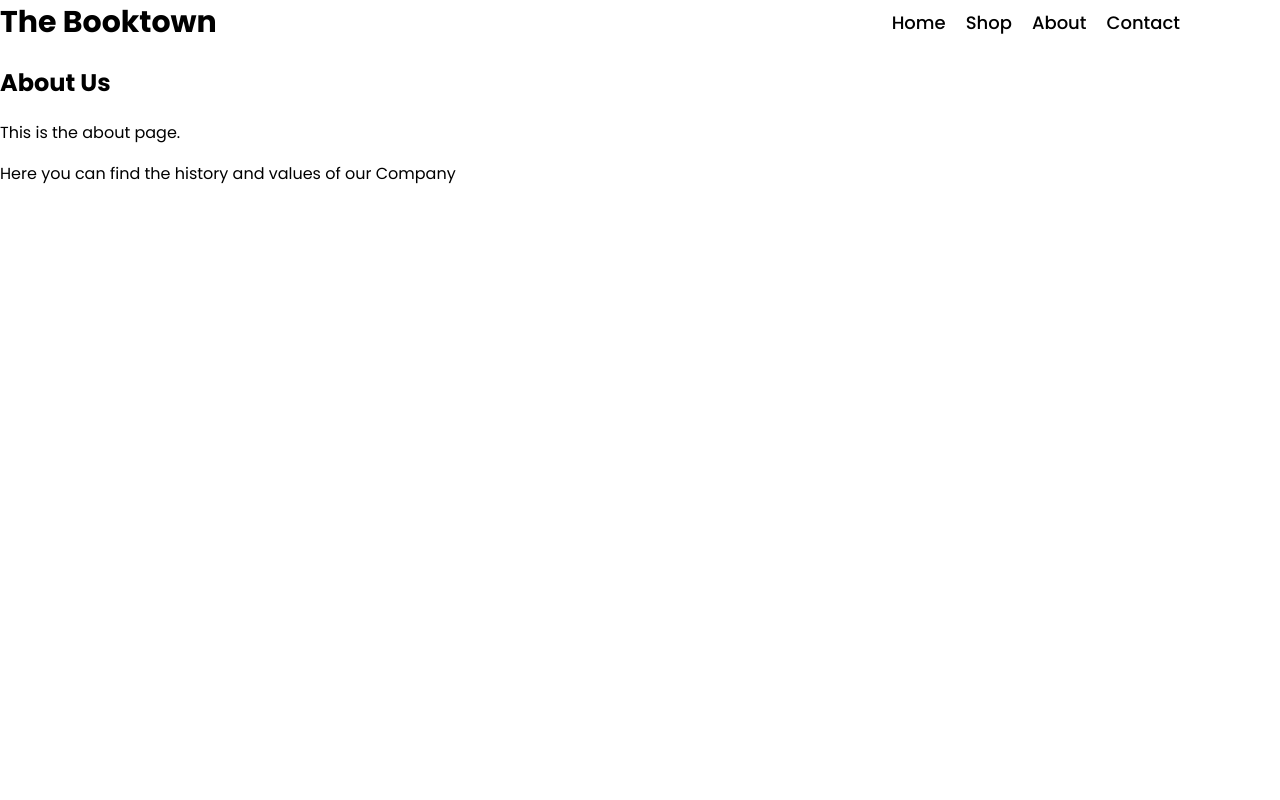
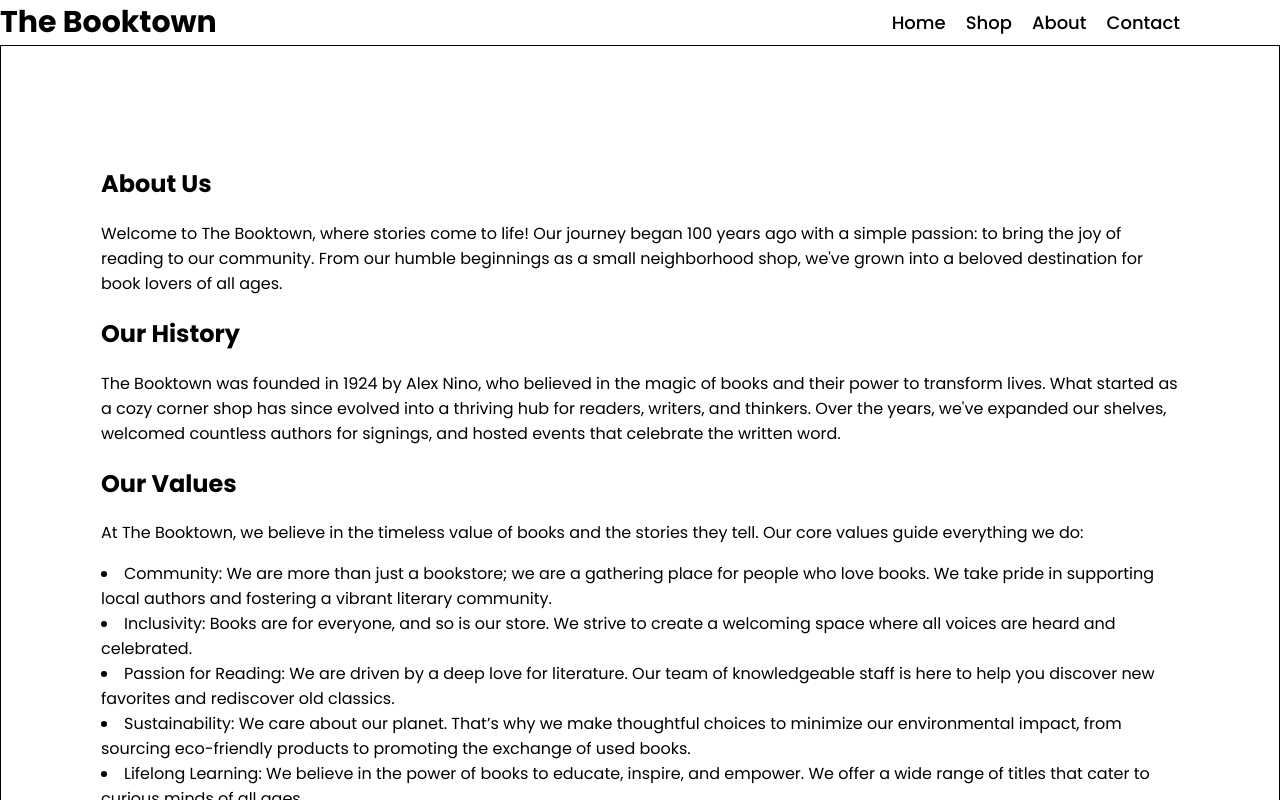
Before and after one commit to AlexxNino/BookStoreWebsite, a React (Create React App) app in the folder book-store-app/: page /about in a window 1280 px wide. Built offline with nearby package versions, Linux system fonts and the light colour scheme.

Commit message:
About page filler text

```diff
--- a/book-store-app/src/AboutPage/About.css
+++ b/book-store-app/src/AboutPage/About.css
@@ -1,4 +1,9 @@
 .about {
     font-family: 'Poppins', sans-serif;
     text-align: left;
+    border: 1px solid black;
+    padding: 20px;
 }
+.text{
+    padding: 80px;
+}
--- a/book-store-app/src/AboutPage/About.js
+++ b/book-store-app/src/AboutPage/About.js
@@ -3,9 +3,22 @@ import './About.css';
 
 function About(){
     return <div className='about'>
+        <div className='text'>
         <h2>About Us</h2>
-        <p>This is the about page. </p>
-        <p>Here you can find the history and values of our Company</p>
+        <p>Welcome to The Booktown, where stories come to life! Our journey began 100 years ago with a simple passion: to bring the joy of reading to our community. From our humble beginnings as a small neighborhood shop, we've grown into a beloved destination for book lovers of all ages.</p>
+        <h2>Our History</h2>
+        <p>The Booktown was founded in 1924 by Alex Nino, who believed in the magic of books and their power to transform lives. What started as a cozy corner shop has since evolved into a thriving hub for readers, writers, and thinkers. Over the years, we've expanded our shelves, welcomed countless authors for signings, and hosted events that celebrate the written word.</p>
+        <h2>Our Values</h2>
+        <p>At The Booktown, we believe in the timeless value of books and the stories they tell. Our core values guide everything we do:</p>
+        <li>Community: We are more than just a bookstore; we are a gathering place for people who love books. We take pride in supporting local authors and fostering a vibrant literary community.</li>
+        <li>Inclusivity: Books are for everyone, and so is our store. We strive to create a welcoming space where all voices are heard and celebrated.</li>
+        <li>Passion for Reading: We are driven by a deep love for literature. Our team of knowledgeable staff is here to help you discover new favorites and rediscover old classics.</li>
+        <li>Sustainability: We care about our planet. That’s why we make thoughtful choices to minimize our environmental impact, from sourcing eco-friendly products to promoting the exchange of used books.</li>
+        <li>Lifelong Learning: We believe in the power of books to educate, inspire, and empower. We offer a wide range of titles that cater to curious minds of all ages.</li>
+        <p>Thank you for being a part of our story. Whether you're here to find your next great read or to simply enjoy the atmosphere, we’re glad you’ve chosen to spend your time with us. Here’s to many more chapters together!</p>
+        </div>
+        {/* <p>This is the about page. </p>
+        <p>Here you can find the history and values of our Company</p> */}
         {/* <img src="https://example.com/image.jpg" alt="Company Logo"/> */}
     </div>
 
```
